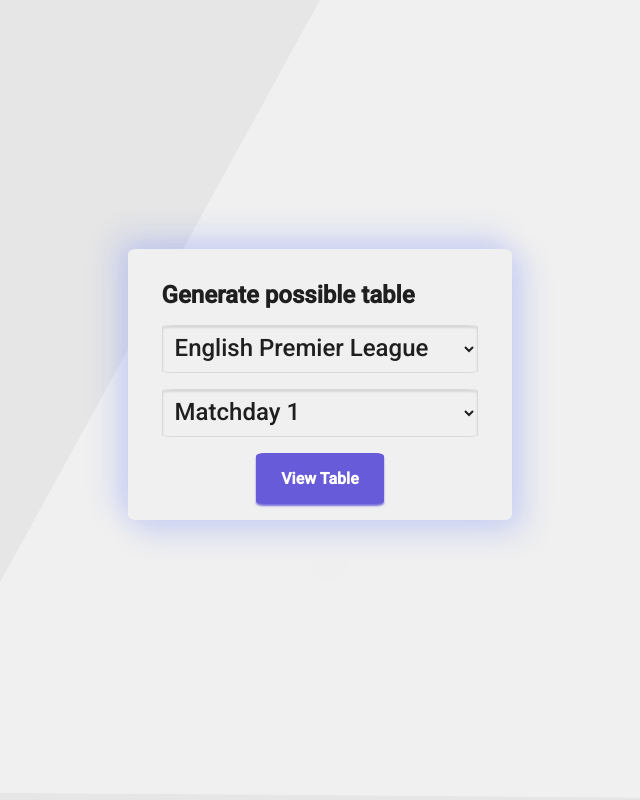
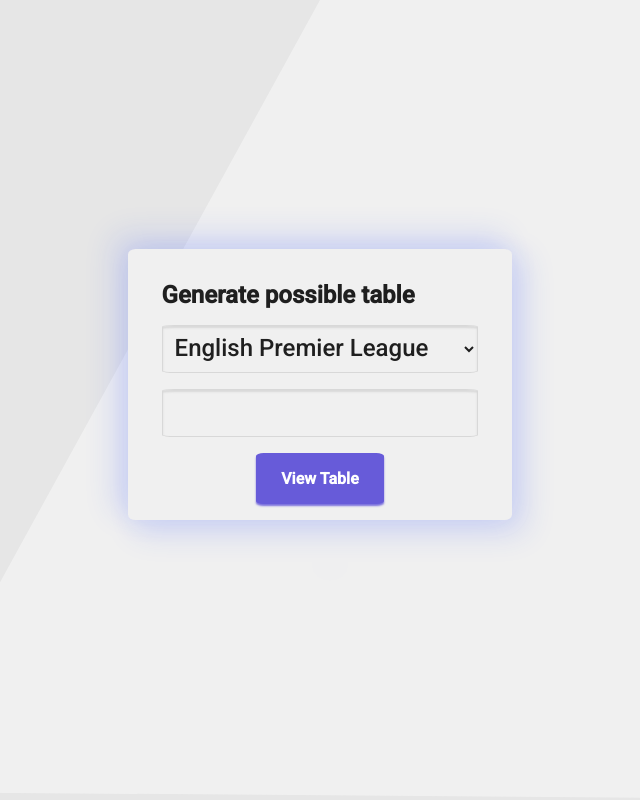
Before and after one commit to hugoklok12/possible-football-table-generator, a Flask app: template templates/index.html in a window 1280 px wide. Shown: the whole page, without its empty margins (320-960 px from the left). Run offline with Flask 2, Linux system fonts and the light colour scheme; the template is opened without the code that fills it, so the values that code supplies are empty.

Commit message:
Disable unnecessary matchday dropdown

```diff
--- a/static/js/script.js
+++ b/static/js/script.js
@@ -18,14 +18,14 @@ function getCurrentMatchday(league_id) {
     fetch(window.location.href + 'api/matchday/current/' + league_id)
         .then(response => response.json())
         .then(responseJson => {
-            matchdayNode.value = responseJson.matchday;
+            matchdayNode.value = `Matchday ${responseJson.matchday}`;
         });
 }
 
 // Fetch the table from the back end API
 function fetchData() {
     showSpinner(true)
-    fetch(`${window.location.href}/api/new/league/${leagueNode.value}/matchday/${matchdayNode.value}`)
+    fetch(`${window.location.href}/api/new/league/${leagueNode.value}/matchday/${matchdayNode.value.split(' ')[1]}`)
         .then(response => response.json())
         .then(responseJson => {
             showSpinner(false)
--- a/templates/index.html
+++ b/templates/index.html
@@ -20,46 +20,7 @@
                     <option value="2015">French Ligue 1</option>
                     <option value="2013">Brazilian Série A</option>
                 </select>
-                <select class="input input__matchday">
-                    <option value="1">Matchday 1</option>
-                    <option value="2">Matchday 2</option>
-                    <option value="3">Matchday 3</option>
-                    <option value="4">Matchday 4</option>
-                    <option value="5">Matchday 5</option>
-                    <option value="6">Matchday 6</option>
-                    <option value="7">Matchday 7</option>
-                    <option value="8">Matchday 8</option>
-                    <option value="9">Matchday 9</option>
-                    <option value="10">Matchday 10</option>
-                    <option value="11">Matchday 11</option>
-                    <option value="12">Matchday 12</option>
-                    <option value="13">Matchday 13</option>
-                    <option value="14">Matchday 14</option>
-                    <option value="15">Matchday 15</option>
-                    <option value="16">Matchday 16</option>
-                    <option value="17">Matchday 17</option>
-                    <option value="18">Matchday 18</option>
-                    <option value="19">Matchday 19</option>
-                    <option value="20">Matchday 20</option>
-                    <option value="21">Matchday 21</option>
-                    <option value="22">Matchday 22</option>
-                    <option value="23">Matchday 23</option>
-                    <option value="24">Matchday 24</option>
-                    <option value="25">Matchday 25</option>
-                    <option value="26">Matchday 26</option>
-                    <option value="27">Matchday 27</option>
-                    <option value="28">Matchday 28</option>
-                    <option value="29">Matchday 29</option>
-                    <option value="30">Matchday 30</option>
-                    <option value="31">Matchday 31</option>
-                    <option value="32">Matchday 32</option>
-                    <option value="33">Matchday 33</option>
-                    <option value="34">Matchday 34</option>
-                    <option value="35">Matchday 35</option>
-                    <option value="36">Matchday 36</option>
-                    <option value="37">Matchday 37</option>
-                    <option value="38">Matchday 38</option>
-                </select>
+                <input type="text" class="input input__matchday" disabled>
                 <div id="spinner"></div>
             </div>
             <div class="button">
```
